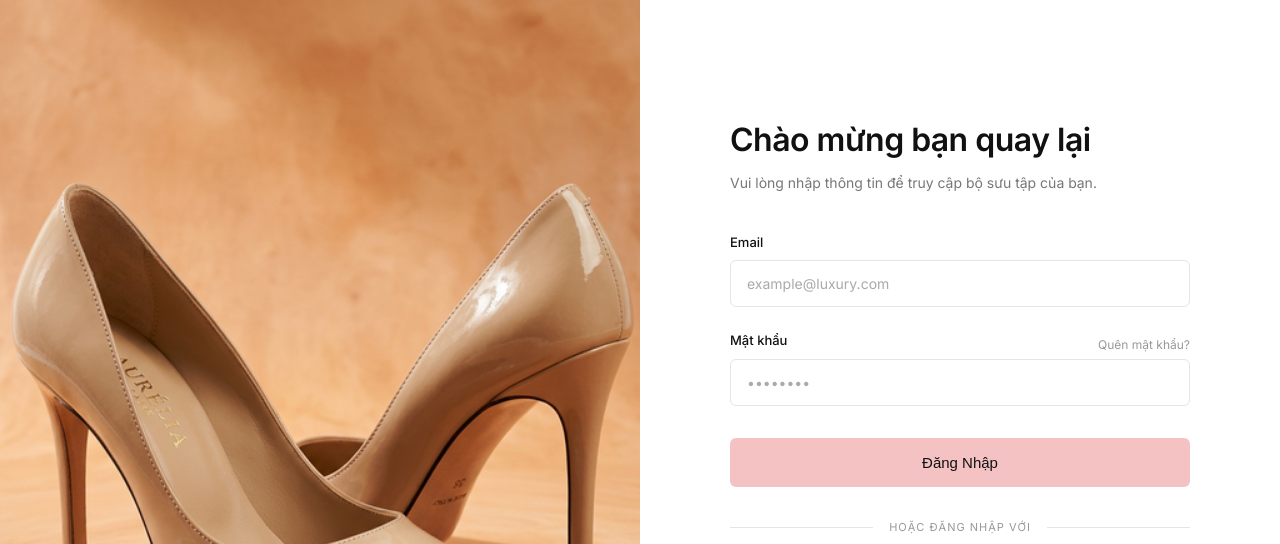
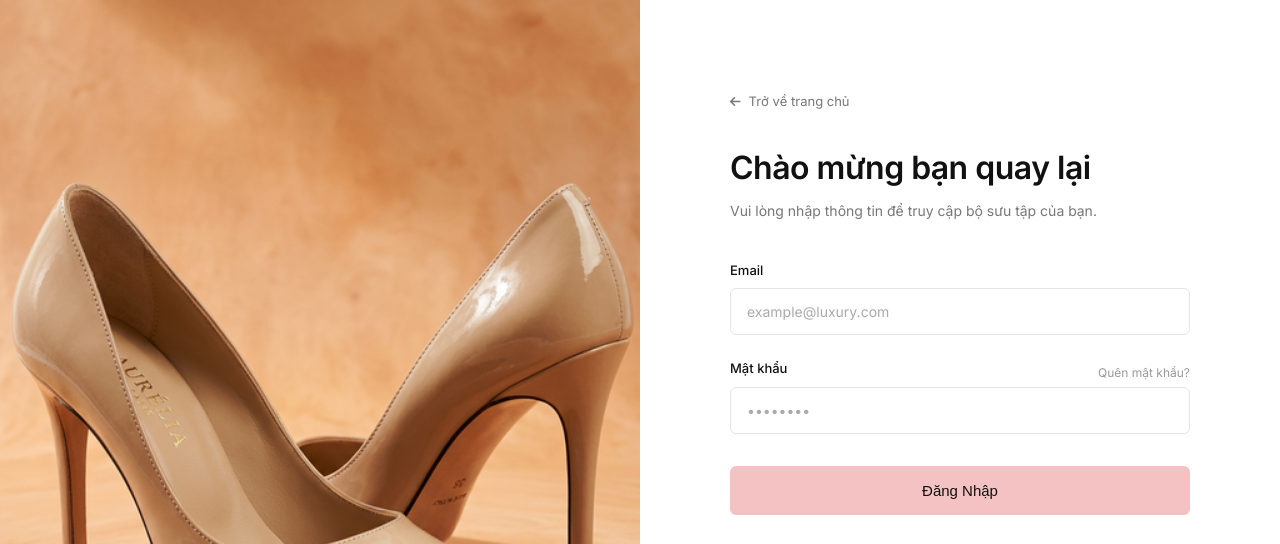
Before and after one commit to hieuidol0408/Bai3-BaoTran-DH52302074, a plain HTML site: page login.html in a window 1280 px wide. Shown: the top 544 px of the page. Drawn offline with Linux system fonts and the light colour scheme.

Commit message:
Link index.html and login.html with navigation

```diff
--- a/login.css
+++ b/login.css
@@ -64,6 +64,24 @@ a {
 .form-content {
     width: 100%;
     max-width: 460px; /* Độ rộng tối đa của form */
+}
+
+.back-home {
+    display: inline-flex;
+    align-items: center;
+    gap: 8px;
+    font-size: 13px;
+    color: var(--text-secondary);
+    margin-bottom: 32px;
+    transition: color 0.2s;
+}
+
+.back-home:hover {
+    color: var(--text-primary);
+}
+
+.back-home i {
+    font-size: 12px;
 }
 
 .form-content h2 {
--- a/login.html
+++ b/login.html
@@ -19,6 +19,9 @@
         <!-- Form đăng nhập nửa bên phải -->
         <div class="login-form-wrapper">
             <div class="form-content">
+                <a href="index.html" class="back-home">
+                    <i class="fa-solid fa-arrow-left"></i> Trở về trang chủ
+                </a>
                 <h2>Chào mừng bạn quay lại</h2>
                 <p class="subtitle">Vui lòng nhập thông tin để truy cập bộ sưu tập của bạn.</p>
 
```
Also changed, not shown: index.html (+4 -2 lines).
